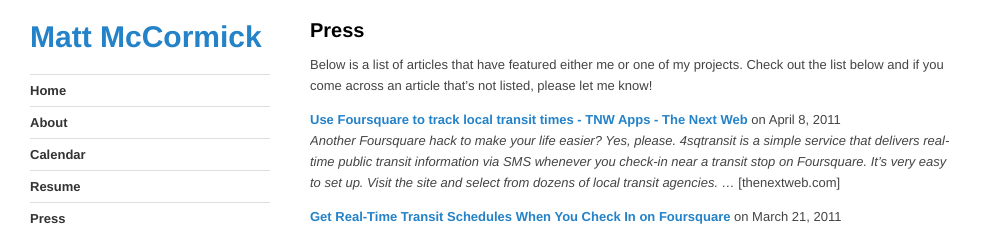
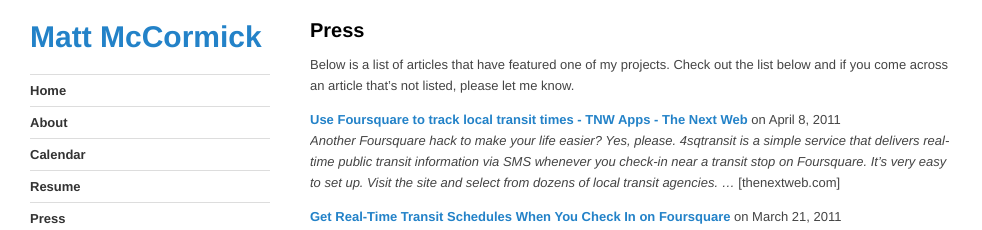
Before and after one commit to mbmccormick/mbmccormick.github.io, a Jekyll site: the page built from press/index.md, in a window 1280 px wide. Shown: the top 230 px of the page, without its empty margins (0-982 px from the left). Built offline with Jekyll 4.4.1, drawn with Linux system fonts in a browser that asks for light colours; Markdown is read by kramdown in place of the engine named in the settings.

Commit message:
Update press/index.md

```diff
--- a/press/index.md
+++ b/press/index.md
@@ -3,7 +3,7 @@ layout: page
 title: Press
 ---
 
-Below is a list of articles that have featured either me or one of my projects. Check out the list below and if you come across an article that's not listed, please let me know!
+Below is a list of articles that have featured one of my projects. Check out the list below and if you come across an article that's not listed, please let me know.
 
 <b><a href="http://thenextweb.com/apps/2011/04/08/use-foursquare-to-track-local-transit-times/" target="_blank">Use Foursquare to track local transit times - TNW Apps - The Next Web</a></b> on April 8, 2011
 <i>Another Foursquare hack to make your life easier? Yes, please. 4sqtransit is a simple service that delivers real-time public transit information via SMS whenever you check-in near a transit stop on Foursquare. It’s very easy to set up. Visit the site and select from dozens of local transit agencies. ...</i> [thenextweb.com]
```
